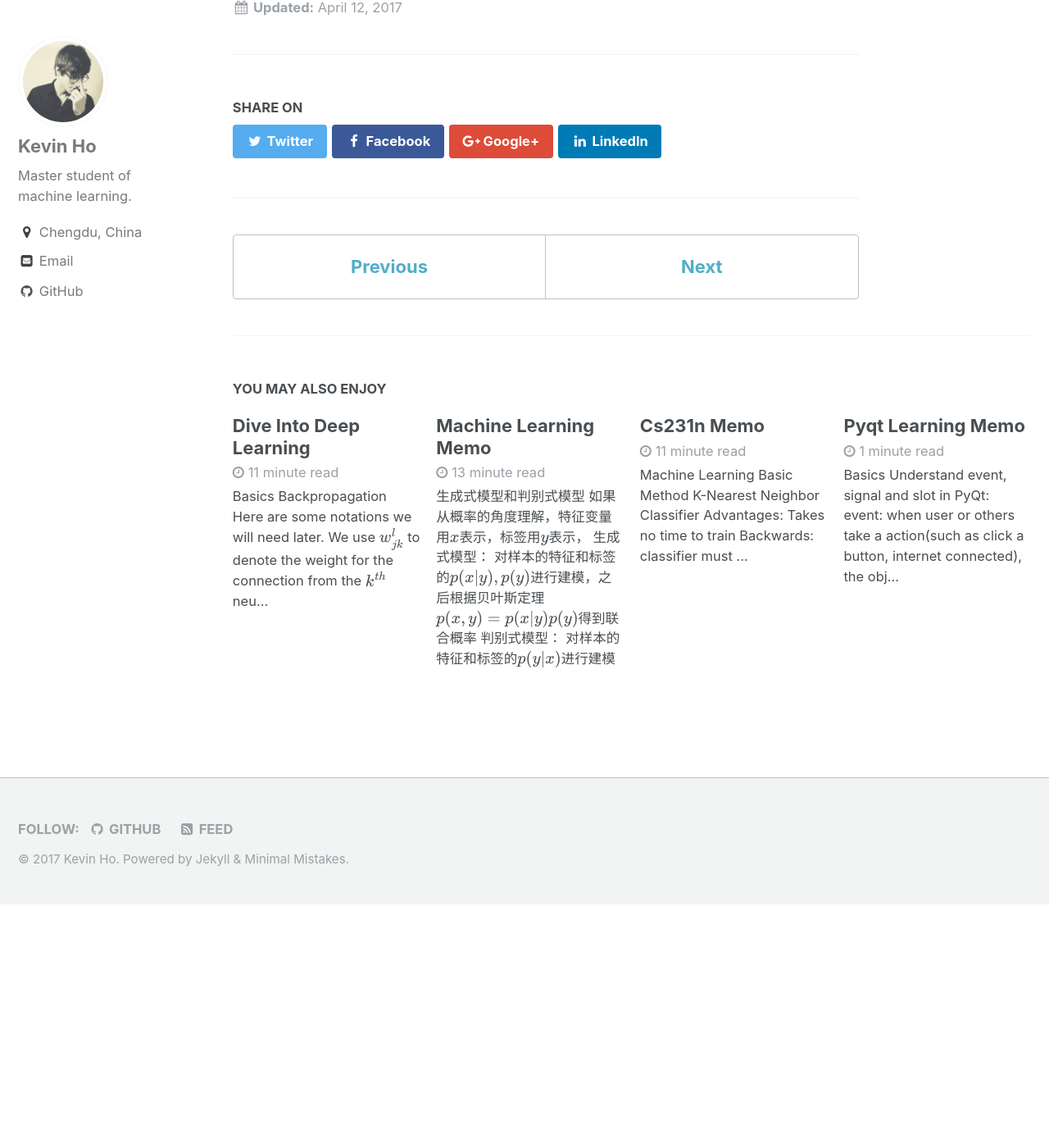
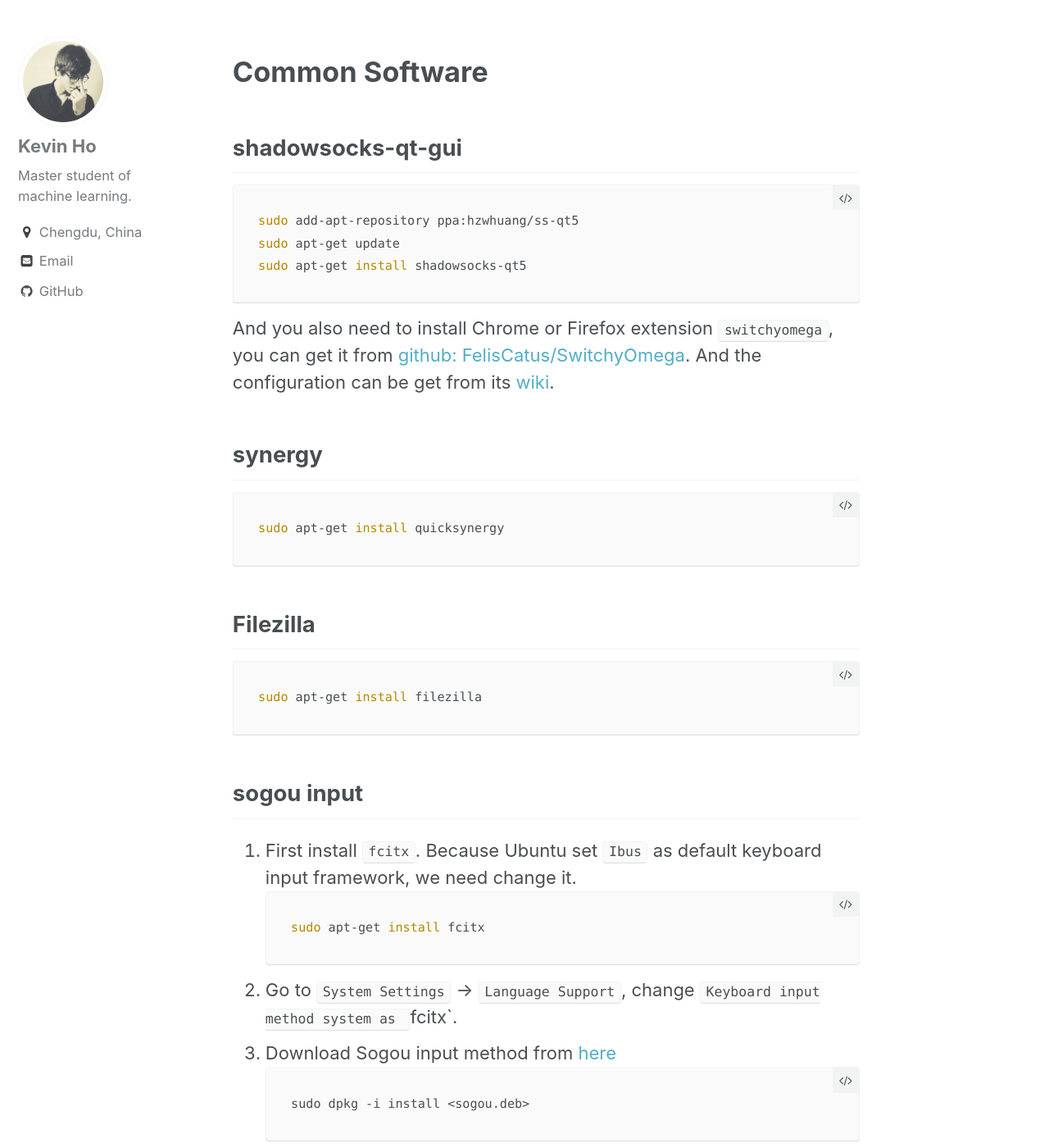
Before and after one commit to rivergold/rivergold.github.io, a Jekyll site: the page built from _posts/2017-4-12-Linux-Using-Tricks(updating).md, in a window 1280 px wide and 1400 px high, scrolled down 3033 px. Shown: the whole window at 82% size. Built offline with Jekyll 4.4.1, drawn with Linux system fonts in a browser that asks for light colours; formulas are drawn with MathJax 3; comment, search, counter and statistics services are not loaded; before the commit the page ends 4136 px from its top, so only the background shows below that; some of the changed text lies outside the part shown.

Commit message:
Update Linux-Using-Tricks

````diff
--- a/_posts/2017-4-12-Linux-Commands-Memo(updating).md
+++ b/_posts/2017-4-12-Linux-Using-Tricks(updating).md
@@ -90,3 +91,35 @@
 
 [1]:http://stackoverflow.com/questions/2518127/how-do-i-reload-bashrc-without-logging-out-and-back-in
 [2]:http://askubuntu.com/questions/56326/how-do-i-rename-a-directory-via-the-command-line
+
+<br>
+
+# Common Software
+## shadowsocks-qt-gui
+```bash
+sudo add-apt-repository ppa:hzwhuang/ss-qt5
+sudo apt-get update
+sudo apt-get install shadowsocks-qt5
+```
+And you also need to install Chrome or Firefox extension `switchyomega`, you can get it from [github: FelisCatus/SwitchyOmega](https://github.com/FelisCatus/SwitchyOmega/releases). And the configuration can be get from its [wiki](https://github.com/FelisCatus/SwitchyOmega/wiki/GFWList).
+
+## synergy
+```bash
+sudo apt-get install quicksynergy
+```
+
+## Filezilla
+```bash
+sudo apt-get install filezilla
+```
+
+## sogou input
+1. First install `fcitx`. Because Ubuntu set `Ibus` as default keyboard input framework, we need change it.
+```bash
+sudo apt-get install fcitx
+```
+2. Go to `System Settings` -> `Language Support`, change `Keyboard input method system as `fcitx`.
+3. Download Sogou input method from [here](https://pinyin.sogou.com/linux/?r=pinyin)
+```
+sudo dpkg -i install <sogou.deb>
+```
````
Also changed, not shown: other parts of _posts/2017-4-12-Linux-Using-Tricks(updating).md (+1 -0 lines).
